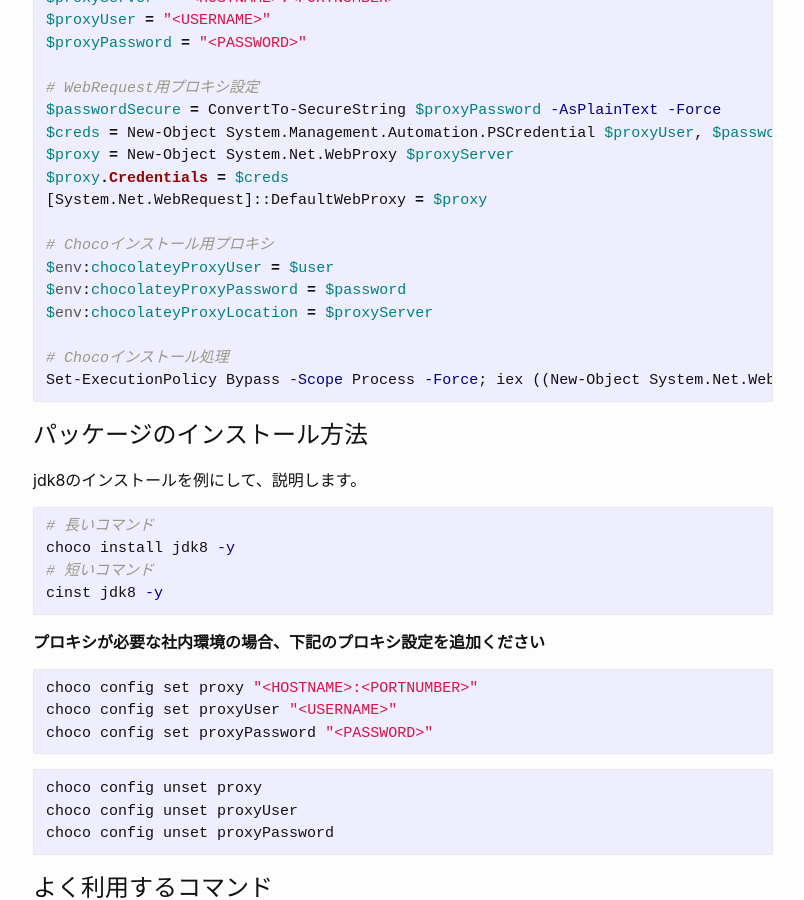
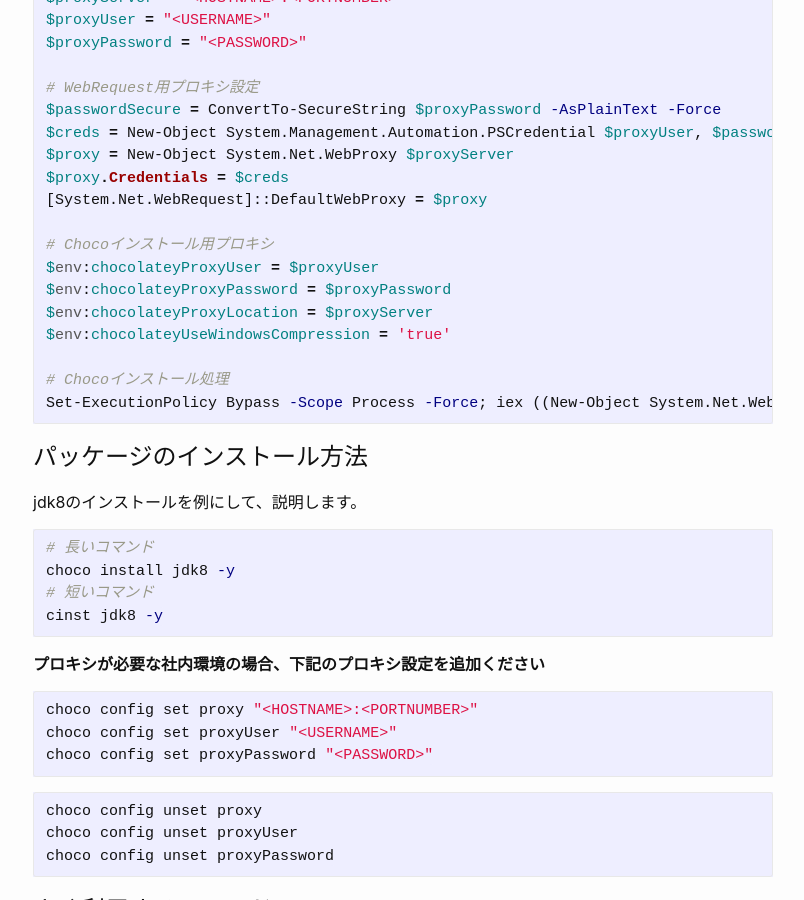
Before and after one commit to gekal/gekal.github.io, a Jekyll site: the page built from _posts/2018-03-12-windows-package-manager.markdown, in a window 1280 px wide and 900 px high, scrolled down 581 px. Shown: the whole window, without its empty margins (237-1041 px from the left). Built offline with Jekyll 4.4.1, drawn with Linux system fonts in a browser that asks for light colours.

Commit message:
Update 2018-03-12-windows-package-manager.markdown
変数名の誤りを直す

```diff
--- a/_posts/2018-03-12-windows-package-manager.markdown
+++ b/_posts/2018-03-12-windows-package-manager.markdown
@@ -36,9 +36,10 @@
 [System.Net.WebRequest]::DefaultWebProxy = $proxy
 
 # Chocoインストール用プロキシ
-$env:chocolateyProxyUser = $user
-$env:chocolateyProxyPassword = $password
+$env:chocolateyProxyUser = $proxyUser
+$env:chocolateyProxyPassword = $proxyPassword
 $env:chocolateyProxyLocation = $proxyServer
+$env:chocolateyUseWindowsCompression = 'true'
 
 # Chocoインストール処理
 Set-ExecutionPolicy Bypass -Scope Process -Force; iex ((New-Object System.Net.WebClient).DownloadString('https://chocolatey.org/install.ps1'))
```
